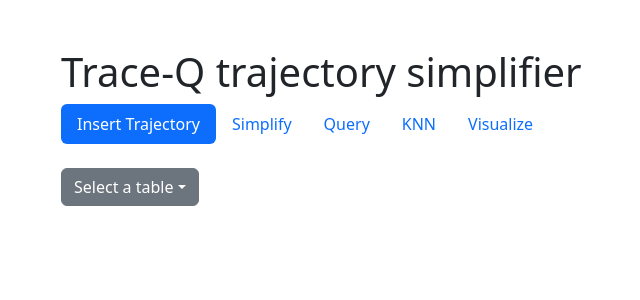
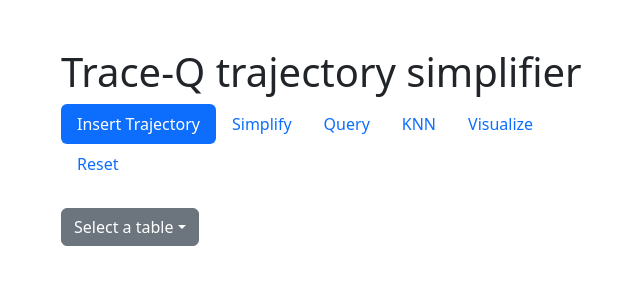
Before and after one commit to KarmaKamikaze/TRACE-Q-API, a Flask app: page / in a window 1280 px wide. Shown: the part 56-356 px from the top of the page, without its empty margins (306-946 px from the left). Run offline with Flask 3, Linux system fonts and the light colour scheme; some libraries are stand-ins or nearby versions.

Commit message:
Update index.html

```diff
--- a/templates/index.html
+++ b/templates/index.html
@@ -39,6 +39,9 @@
                         </li>
                         <li class="nav-item" role="presentation">
                             <button class="nav-link" id="visualize" data-bs-toggle="pill" data-bs-target="#pills-contact" type="button" role="tab" aria-controls="pills-contact" aria-selected="false">Visualize</button>
+                        </li>
+                        <li class="nav-item" role="presentation">
+                            <button class="nav-link" id="reset_db" data-bs-toggle="pill" data-bs-target="#pills-contact" type="button" role="tab" aria-controls="pills-contact" aria-selected="false">Reset</button>
                         </li>
                     </ul>
                 </div>
@@ -659,7 +662,7 @@
 
             $('#reset_db').click(function() {
                 var html = `
-                    <button type="button" class="btn btn-primary" id="run_reset_db_btn">Reset Database</button>
+                    <button type="button" class="btn btn-primary mt-2 mb-2" id="run_reset_db_btn">Reset Database</button>
                 `;
                 $('#content').html(html);
             });
```
